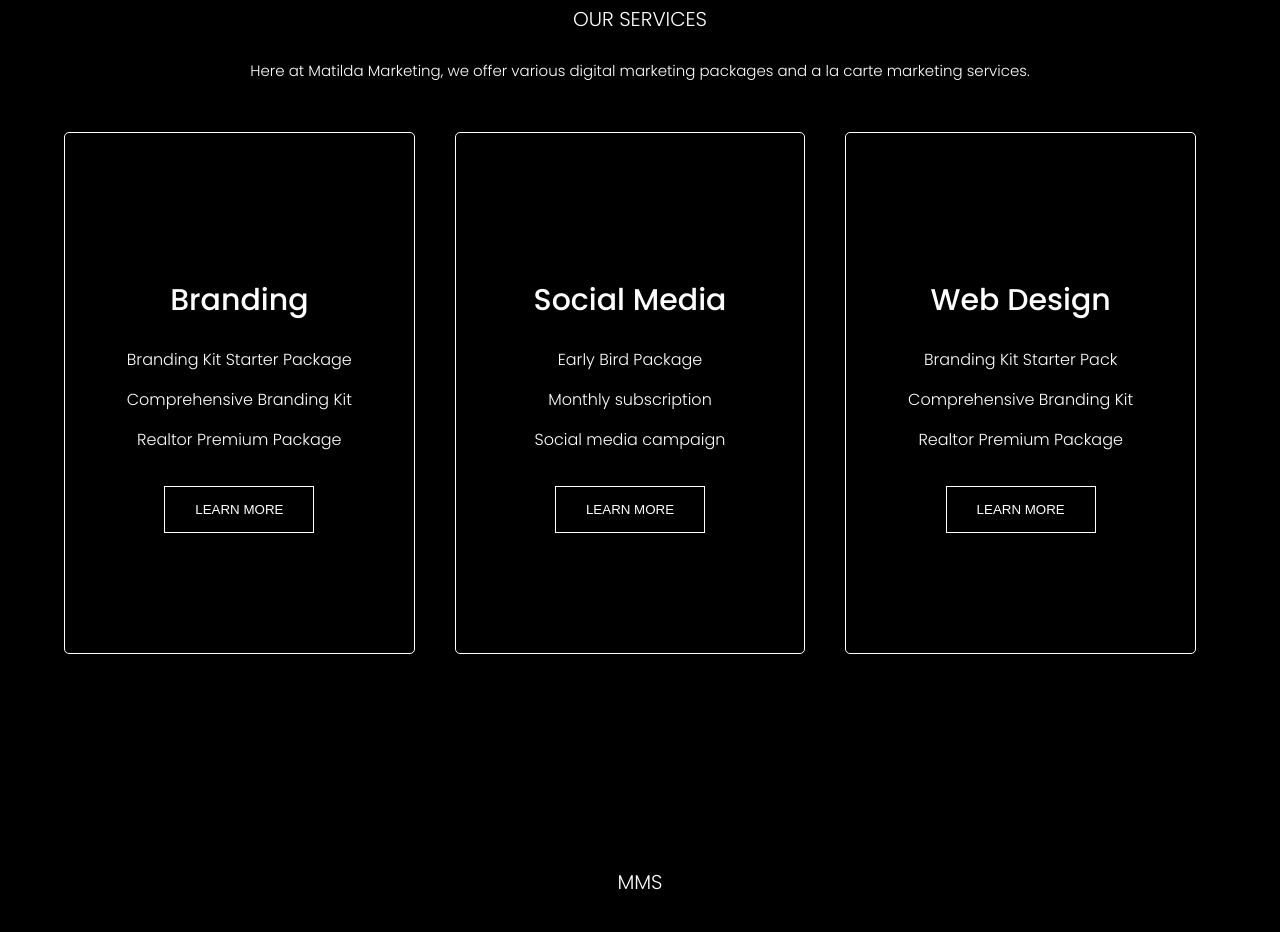
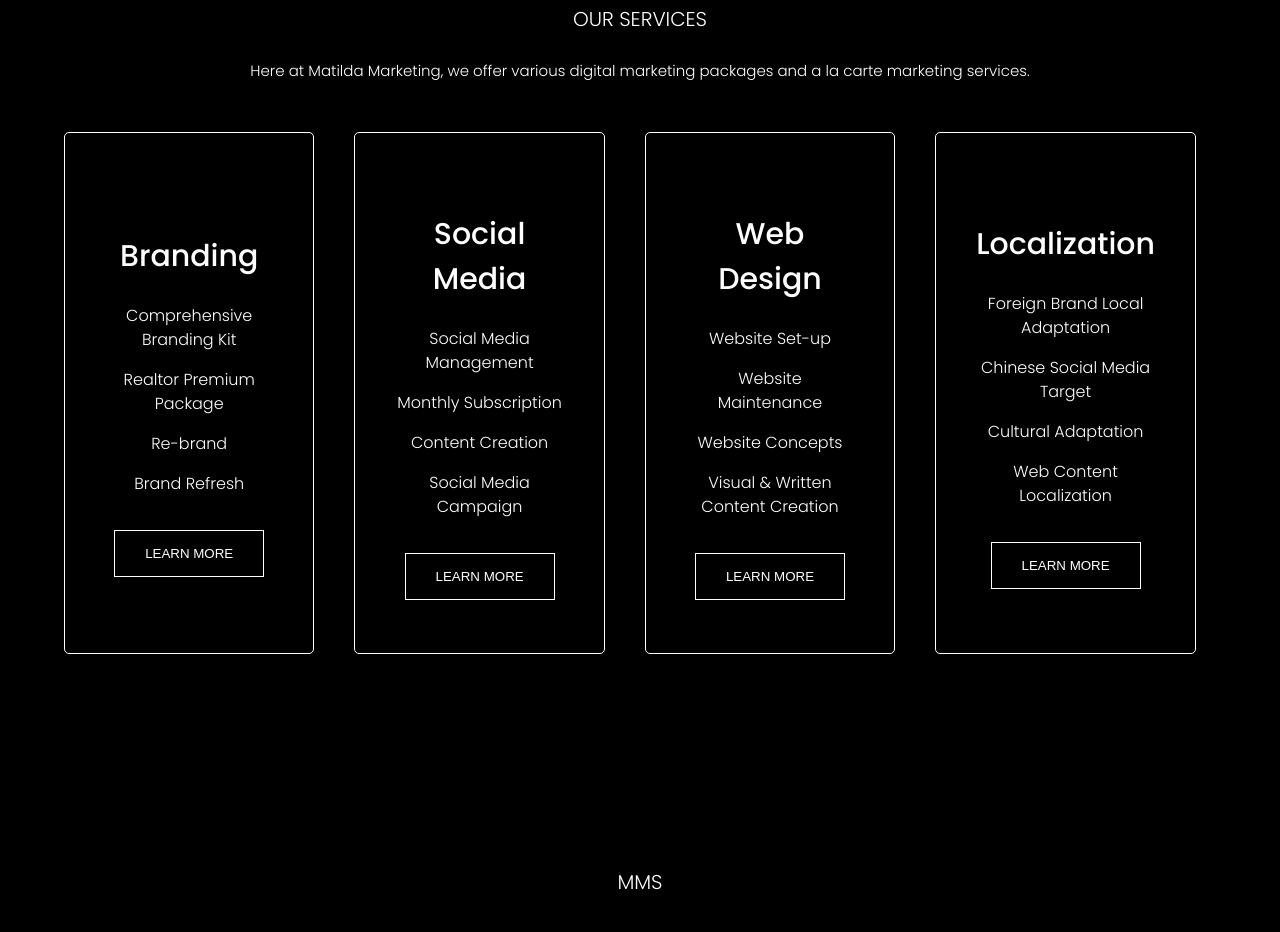
Before and after one commit to BalloonalicsSoftware/mms_01, a plain HTML site: page index.html in a window 1280 px wide. Shown: the part 1520-2452 px from the top of the page. Drawn offline with nearby package versions, Linux system fonts and the light colour scheme; a script that the page names is missing.

Commit message:
homepage update

```diff
--- a/index.html
+++ b/index.html
@@ -65,9 +65,10 @@
             <div class="column">
                 <div>
                 <h2>Branding</h2>
-                <p>Branding Kit Starter Package</p>
                 <p>Comprehensive Branding Kit</p>
                 <p>Realtor Premium Package</p>
+                <p>Re-brand</p>
+                <p>Brand Refresh</p>
                 </div>
                 <br>
                 <button class="learn-more"><a href="">LEARN MORE</button>
@@ -76,9 +77,10 @@
             <div class="column">
                 <div>
                 <h2>Social Media</h2>
-                <p>Early Bird Package</p>
-                <p>Monthly subscription</p>
-                <p>Social media campaign</p>
+                <p>Social Media Management</p>
+                <p>Monthly Subscription</p>
+                <p>Content Creation</p>
+                <p>Social Media Campaign</p>
                 </div>
                 <br>
                 <button class="learn-more"><a href="">LEARN MORE</button>
@@ -86,9 +88,20 @@
 
             <div class="column">
                 <h2>Web Design</h2>
-                <p>Branding Kit Starter Pack</p>
-                <p>Comprehensive Branding Kit</p>
-                <p>Realtor Premium Package</p>
+                <p>Website Set-up</p>
+                <p>Website Maintenance</p>
+                <p>Website Concepts</p>
+                <p>Visual & Written Content Creation</p>
+                <br>
+                <button class="learn-more"><a href="">LEARN MORE</button>
+            </div>
+
+            <div class="column">
+                <h2>Localization</h2>
+                <p>Foreign Brand Local Adaptation</p>
+                <p>Chinese Social Media Target</p>
+                <p>Cultural Adaptation</p>
+                <p>Web Content Localization</p>
                 <br>
                 <button class="learn-more"><a href="">LEARN MORE</button>
             </div>
```
